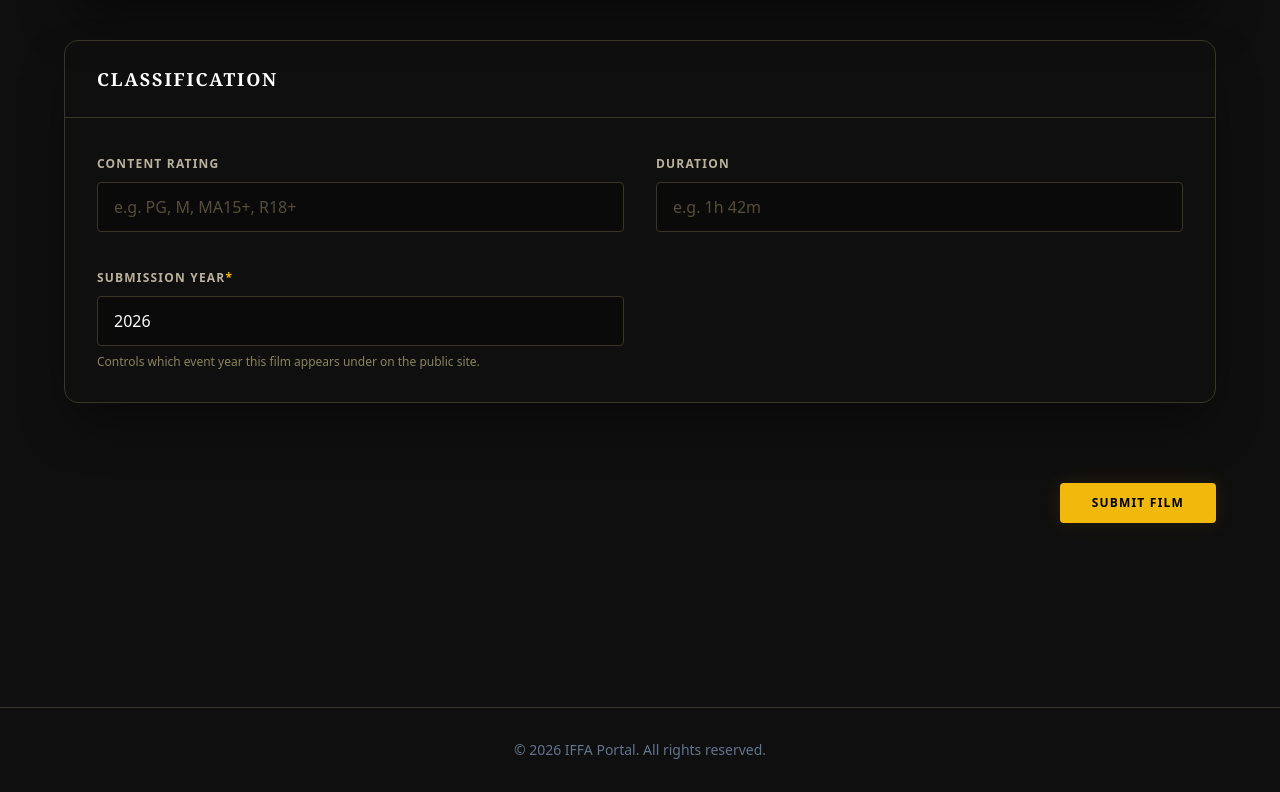
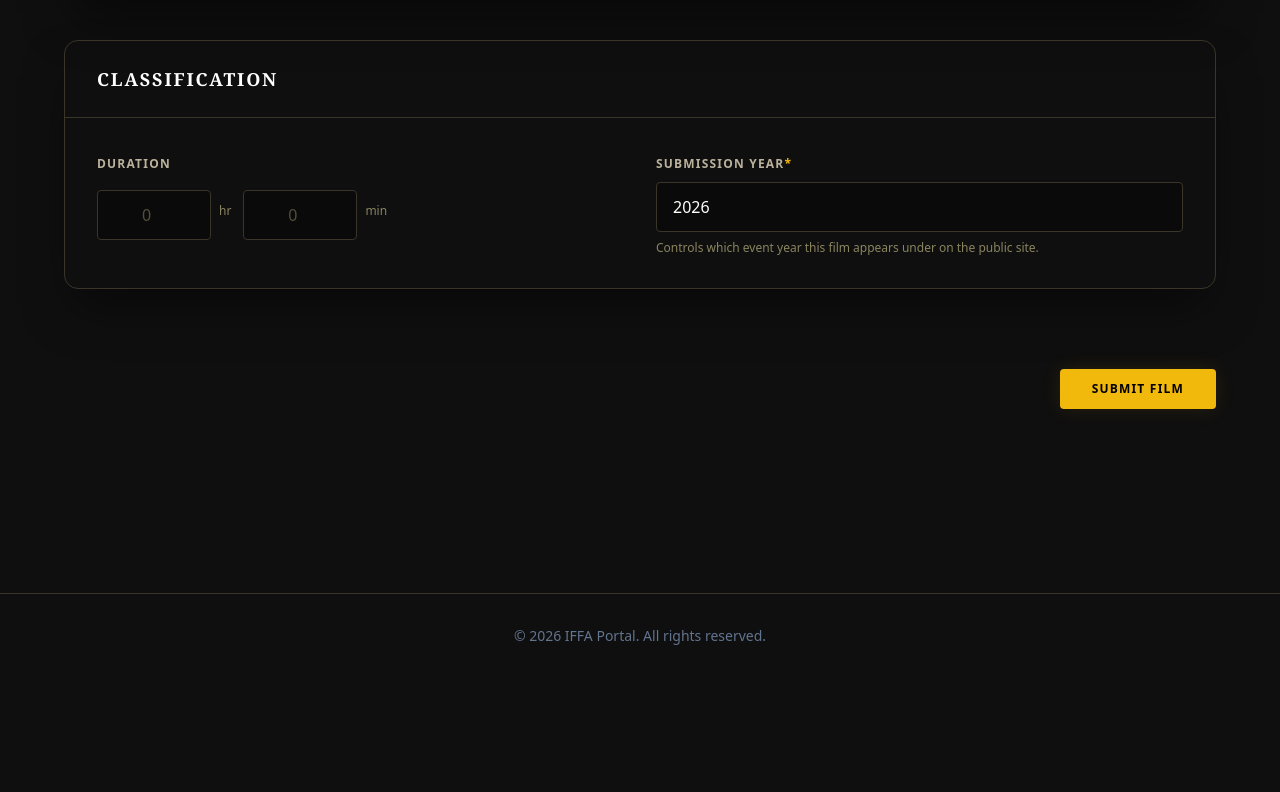
Before and after one commit to iffa-au/cms-hub, a Next.js app in the folder client/: page /submissions/new in a window 1280 px wide. Shown: the part 1598-2390 px from the top of the page. After the commit the page ends 2276 px from the top, so only its background shows below. Built offline with nearby package versions, Linux system fonts and the light colour scheme; no server answers; sample sign-in values are in the browser's storage.

Commit message:
saving changes

```diff
--- a/client/src/app/submissions/[id]/edit/page.tsx
+++ b/client/src/app/submissions/[id]/edit/page.tsx
@@ -7,6 +7,19 @@ import { getData, postData, updateData } from '@/lib/fetch-util';
 const INPUT =
   'w-full bg-[#0a0a0a] border border-[#393528] rounded px-4 py-3 text-white placeholder-[#544e3b] focus:border-primary focus:ring-1 focus:ring-primary outline-none transition-all mt-2';
 const LABEL = 'text-accent-foreground text-xs font-bold uppercase tracking-widest';
+
+// Keeps duration inputs digit-only and within range as the user types,
+// rather than relying on <input type="number"> alone (which still lets
+// browsers accept "e", "-", "+", or out-of-range values).
+function sanitizeDigitInput(raw: string, max: number, setter: (value: string) => void) {
+  const digitsOnly = raw.replace(/[^0-9]/g, '');
+  if (digitsOnly === '') {
+    setter('');
+    return;
+  }
+  if (Number(digitsOnly) > max) return;
+  setter(digitsOnly);
+}
 
 const WATCH_FORMAT_LABELS: Record<string, string> = {
   theatrical: 'Theatrical',
@@ -43,8 +56,8 @@ type SubmissionDetail = {
   contentTypeId: string;
   imdbUrl?: string;
   trailerUrl?: string;
-  rating?: string;
-  duration?: string;
+  durationHours?: number;
+  durationMinutes?: number;
   submission_year?: number;
   genreIds?: string[] | { _id: string; name?: string }[];
   productionHouse?: string;
@@ -86,8 +99,8 @@ export default function EditSubmissionPage() {
   const [landscapeImageUrl, setLandscapeImageUrl] = useState<string>('');
   const [imdbUrl, setImdbUrl] = useState<string>('');
   const [trailerUrl, setTrailerUrl] = useState<string>('');
-  const [rating, setRating] = useState<string>('');
-  const [duration, setDuration] = useState<string>('');
+  const [durationHours, setDurationHours] = useState<string>('');
+  const [durationMinutes, setDurationMinutes] = useState<string>('');
   const [submissionYear, setSubmissionYear] = useState<string>('');
   const [languageId, setLanguageId] = useState<string>('');
   const [countryId, setCountryId] = useState<string>('');
@@ -130,8 +143,8 @@ export default function EditSubmissionPage() {
             setLandscapeImageUrl(d.landscapeImageUrl || '');
             setImdbUrl(d.imdbUrl || '');
             setTrailerUrl(d.trailerUrl || '');
-            setRating(d.rating || '');
-            setDuration(d.duration || '');
+            setDurationHours(d.durationHours != null ? String(d.durationHours) : '');
+            setDurationMinutes(d.durationMinutes != null ? String(d.durationMinutes) : '');
             setSubmissionYear(d.submission_year != null ? String(d.submission_year) : '');
             setLanguageId(d.language?._id || d.languageId || '');
             setCountryId(d.country?._id || d.countryId || '');
@@ -185,8 +198,8 @@ export default function EditSubmissionPage() {
             setLandscapeImageUrl(d2.landscapeImageUrl || '');
             setImdbUrl(d2.imdbUrl || '');
             setTrailerUrl(d2.trailerUrl || '');
-            setRating(d2.rating || '');
-            setDuration(d2.duration || '');
+            setDurationHours(d2.durationHours != null ? String(d2.durationHours) : '');
+            setDurationMinutes(d2.durationMinutes != null ? String(d2.durationMinutes) : '');
             setSubmissionYear(d2.submission_year != null ? String(d2.submission_year) : '');
             setLanguageId(d2.languageId || '');
             setCountryId(d2.countryId || '');
@@ -231,10 +244,10 @@ export default function EditSubmissionPage() {
         genreIds,
         imdbUrl,
         trailerUrl,
-        rating: rating.trim(),
-        duration: duration.trim(),
-        // Omit when blank so admins can save unrelated edits on older
-        // submissions without being forced to backfill this first.
+        // Omit when blank so admins can save unrelated edits without being
+        // forced to fill in every field first.
+        ...(durationHours.trim() ? { durationHours: durationHours.trim() } : {}),
+        ...(durationMinutes.trim() ? { durationMinutes: durationMinutes.trim() } : {}),
         ...(submissionYear.trim() ? { submissionYear: submissionYear.trim() } : {}),
         productionHouse: productionHouse.trim(),
         distributor: distributor.trim(),
@@ -619,30 +632,39 @@ export default function EditSubmissionPage() {
             </div>
             <div className='p-8 grid grid-cols-1 md:grid-cols-2 gap-8'>
               <div className='space-y-2'>
-                <label htmlFor='rating' className={LABEL}>
-                  Content Rating
-                </label>
-                <input
-                  id='rating'
-                  className={INPUT}
-                  type='text'
-                  placeholder='e.g. PG, M, MA15+, R18+'
-                  value={rating}
-                  onChange={(e) => setRating(e.target.value)}
-                />
-              </div>
-              <div className='space-y-2'>
-                <label htmlFor='duration' className={LABEL}>
+                <label htmlFor='durationHours' className={LABEL}>
                   Duration
                 </label>
-                <input
-                  id='duration'
-                  className={INPUT}
-                  type='text'
-                  placeholder='e.g. 1h 42m'
-                  value={duration}
-                  onChange={(e) => setDuration(e.target.value)}
-                />
+                <div className='mt-2 flex items-center gap-3'>
+                  <div className='flex items-center gap-2'>
+                    <input
+                      id='durationHours'
+                      className={`${INPUT} mt-0 w-20 text-center`}
+                      type='number'
+                      inputMode='numeric'
+                      min={0}
+                      max={10}
+                      placeholder='0'
+                      value={durationHours}
+                      onChange={(e) => sanitizeDigitInput(e.target.value, 10, setDurationHours)}
+                    />
+                    <span className='text-xs text-[#8a845f]'>hr</span>
+                  </div>
+                  <div className='flex items-center gap-2'>
+                    <input
+                      id='durationMinutes'
+                      className={`${INPUT} mt-0 w-20 text-center`}
+                      type='number'
+                      inputMode='numeric'
+                      min={0}
+                      max={59}
+                      placeholder='0'
+                      value={durationMinutes}
+                      onChange={(e) => sanitizeDigitInput(e.target.value, 59, setDurationMinutes)}
+                    />
+                    <span className='text-xs text-[#8a845f]'>min</span>
+                  </div>
+                </div>
               </div>
               <div className='space-y-2'>
                 <label htmlFor='submissionYear' className={LABEL}>
--- a/client/src/app/submissions/new/page.tsx
+++ b/client/src/app/submissions/new/page.tsx
@@ -30,6 +30,19 @@ const INPUT =
 const LABEL =
   "text-accent-foreground text-xs font-bold uppercase tracking-widest";
 
+// Keeps duration inputs digit-only and within range as the user types,
+// rather than relying on <input type="number"> alone (which still lets
+// browsers accept "e", "-", "+", or out-of-range values).
+function sanitizeDigitInput(raw: string, max: number, setter: (value: string) => void) {
+  const digitsOnly = raw.replace(/[^0-9]/g, "");
+  if (digitsOnly === "") {
+    setter("");
+    return;
+  }
+  if (Number(digitsOnly) > max) return;
+  setter(digitsOnly);
+}
+
 type MetaItem = { _id: string; name: string; description?: string };
 
 export default function NewSubmissionPage() {
@@ -56,8 +69,8 @@ export default function NewSubmissionPage() {
   >(undefined);
   const [imdbUrl, setImdbUrl] = useState<string | undefined>(undefined);
   const [trailerUrl, setTrailerUrl] = useState<string | undefined>(undefined);
-  const [rating, setRating] = useState<string>("");
-  const [duration, setDuration] = useState<string>("");
+  const [durationHours, setDurationHours] = useState<string>("");
+  const [durationMinutes, setDurationMinutes] = useState<string>("");
   const [submissionYear, setSubmissionYear] = useState<string>(
     String(new Date().getFullYear())
   );
@@ -104,8 +117,8 @@ export default function NewSubmissionPage() {
         countryId,
         contentTypeId,
         genreIds,
-        rating: (rating || "").trim(),
-        duration: (duration || "").trim(),
+        durationHours: durationHours.trim(),
+        durationMinutes: durationMinutes.trim(),
         submissionYear: submissionYear.trim(),
         productionHouse: productionHouse.trim(),
         distributor: distributor.trim(),
@@ -440,34 +453,41 @@ export default function NewSubmissionPage() {
               </div>
             </div>
             <div className="p-8 grid grid-cols-1 md:grid-cols-2 gap-8">
-              {/* Content Rating */}
-              <div className="space-y-2">
-                <label htmlFor="rating" className={LABEL}>
-                  Content Rating
-                </label>
-                <input
-                  className={INPUT}
-                  type="text"
-                  id="rating"
-                  placeholder="e.g. PG, M, MA15+, R18+"
-                  value={rating}
-                  onChange={(e) => setRating(e.target.value)}
-                />
-              </div>
-
               {/* Duration */}
               <div className="space-y-2">
-                <label htmlFor="duration" className={LABEL}>
+                <label htmlFor="durationHours" className={LABEL}>
                   Duration
                 </label>
-                <input
-                  className={INPUT}
-                  type="text"
-                  id="duration"
-                  placeholder="e.g. 1h 42m"
-                  value={duration}
-                  onChange={(e) => setDuration(e.target.value)}
-                />
+                <div className="mt-2 flex items-center gap-3">
+                  <div className="flex items-center gap-2">
+                    <input
+                      id="durationHours"
+                      className={`${INPUT} mt-0 w-20 text-center`}
+                      type="number"
+                      inputMode="numeric"
+                      min={0}
+                      max={10}
+                      placeholder="0"
+                      value={durationHours}
+                      onChange={(e) => sanitizeDigitInput(e.target.value, 10, setDurationHours)}
+                    />
+                    <span className="text-xs text-[#8a845f]">hr</span>
+                  </div>
+                  <div className="flex items-center gap-2">
+                    <input
+                      id="durationMinutes"
+                      className={`${INPUT} mt-0 w-20 text-center`}
+                      type="number"
+                      inputMode="numeric"
+                      min={0}
+                      max={59}
+                      placeholder="0"
+                      value={durationMinutes}
+                      onChange={(e) => sanitizeDigitInput(e.target.value, 59, setDurationMinutes)}
+                    />
+                    <span className="text-xs text-[#8a845f]">min</span>
+                  </div>
+                </div>
               </div>
 
               {/* Submission Year */}
```
Also changed, not shown: client/src/app/review-queue/page.tsx (+19 -3 lines), client/src/app/submissions/page.tsx (+19 -3 lines).
